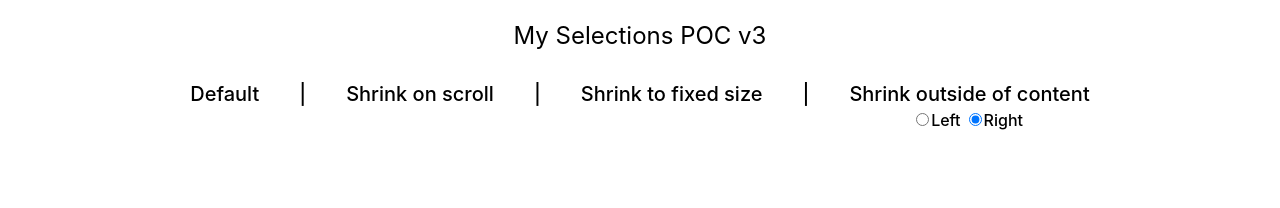
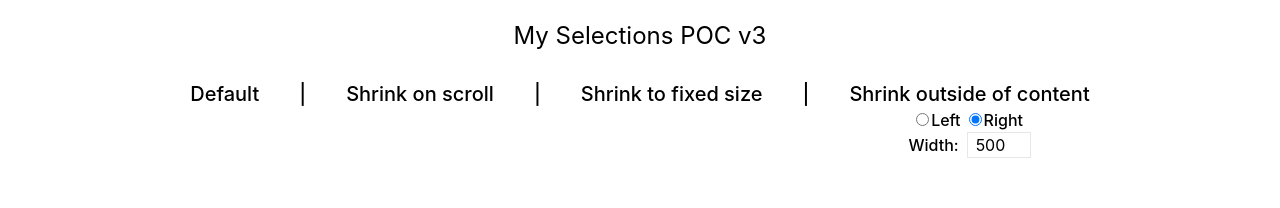
Before and after one commit to bonavawineyard/myselections-poc-3, a React (Create React App) app: page /fixed-outside-right in a window 1280 px wide. Shown: the top 208 px of the page. Built offline with nearby package versions, Linux system fonts and the light colour scheme.

Commit message:
Size as a setting

```diff
--- a/src/components/Main/MainNav.tsx
+++ b/src/components/Main/MainNav.tsx
@@ -1,12 +1,18 @@
-import React, { Fragment } from "react";
+import React, { Fragment, useContext } from "react";
 import { NavLink, useLocation } from "react-router-dom";
+import { MainContext } from "../../context/MainContext";
 import { MainNavRadio } from "./MainNavRadio";
-export const MainNav = () => {
-  const location = useLocation();
+
+interface IRoute {
+  title: string;
+  path: string;
+  routes: IRoute[];
+}
 
 const newRoutes = [
   {
     title: "Shrink on scroll",
+    path: "",
     routes: [
       { title: "Left", path: "/shrink-left" },
       { title: "Right", path: "/shrink-right" },
@@ -14,6 +20,7 @@ export const MainNav = () => {
   },
   {
     title: "Shrink to fixed size",
+    path: "",
     routes: [
       { title: "Left", path: "/fixed-size-left" },
       { title: "Right", path: "/fixed-size-right" },
@@ -21,12 +28,20 @@ export const MainNav = () => {
   },
   {
     title: "Shrink outside of content",
+    path: "/fixed-outside-left",
     routes: [
       { title: "Left", path: "/fixed-outside-left" },
       { title: "Right", path: "/fixed-outside-right" },
     ],
   },
-  ];
+] as IRoute[];
+
+export const MainNav = () => {
+  const { roomViewWidth, setRoomViewWidth } = useContext(MainContext);
+  const location = useLocation();
+
+  const hasChildRoutes = (routes: IRoute[]) =>
+    routes.some((childRoute) => childRoute.path === location.pathname);
 
   return (
     <nav className="pt-3 pb-10 h-40">
@@ -41,9 +56,7 @@ export const MainNav = () => {
             <li>|</li>
             <li>
               <NavLink to={route.routes[0].path}>{route.title}</NavLink>
-              {route.routes.some(
-                (childRoute) => childRoute.path === location.pathname
-              ) && (
+              {hasChildRoutes(route.routes) && (
                 <div className="text-base text-center">
                   {route.routes.map((childRoute, index) => (
                     <MainNavRadio
@@ -52,6 +65,21 @@ export const MainNav = () => {
                       text={childRoute.title}
                     />
                   ))}
+                  {route.path === "/fixed-outside-left" && (
+                    <div>
+                      <label>
+                        <span>Width:</span>
+                        <input
+                          type="text"
+                          className="border w-16 ml-2 px-2"
+                          value={roomViewWidth}
+                          onChange={(e) =>
+                            setRoomViewWidth(Number(e.target.value))
+                          }
+                        />
+                      </label>
+                    </div>
+                  )}
                 </div>
               )}
             </li>
--- a/src/context/MainContext.tsx
+++ b/src/context/MainContext.tsx
@@ -11,6 +11,7 @@ const defaultValues = {
       type: "base",
     },
   ],
+  roomViewWidth: 500,
   routes,
   selectedIndex: {
     whitegoods_fridge: -1,
@@ -21,6 +22,7 @@ const defaultValues = {
   setCurrentBehaviour: () => {},
   setIsShrunk: () => {},
   setLayerImages: () => {},
+  setRoomViewWidth: () => {},
   setSelectedIndex: () => {},
 } as IMainContext;
 
@@ -39,6 +41,9 @@ export const MainContextProvider: FC<{ children: ReactNode }> = ({
   const [currentBehaviour, setCurrentBehaviour] = useState(
     defaultValues.currentBehaviour
   );
+  const [roomViewWidth, setRoomViewWidth] = useState(
+    defaultValues.roomViewWidth
+  );
 
   return (
     <MainContext.Provider
@@ -47,12 +52,14 @@ export const MainContextProvider: FC<{ children: ReactNode }> = ({
         currentBehaviour,
         isShrunk,
         layerImages,
+        roomViewWidth,
         routes: defaultValues.routes,
         selectedIndex,
         setActiveStep,
         setCurrentBehaviour,
         setIsShrunk,
         setLayerImages,
+        setRoomViewWidth,
         setSelectedIndex,
         setShrinkTo,
         shrinkTo,
--- a/src/hooks/useShrinkOnScroll.ts
+++ b/src/hooks/useShrinkOnScroll.ts
@@ -18,9 +18,12 @@ export const useShrinkOnScroll = ({
   minHeight: number;
   behaviour: IBehaviour;
 }) => {
-  const { setIsShrunk, setShrinkTo, setCurrentBehaviour } = useContext(
-    MainContext
-  );
+  const {
+    setIsShrunk,
+    setShrinkTo,
+    setCurrentBehaviour,
+    roomViewWidth,
+  } = useContext(MainContext);
 
   useEffect(() => {
     setCurrentBehaviour(behaviour);
@@ -53,6 +56,7 @@ export const useShrinkOnScroll = ({
         onShrunkChange: toggleShrunkState,
         imageHeight,
         behaviour,
+        roomViewWidth,
       });
     };
 
@@ -81,5 +85,6 @@ export const useShrinkOnScroll = ({
     setIsShrunk,
     shrinkTo,
     behaviour,
+    roomViewWidth,
   ]);
 };
--- a/src/interfaces/index.ts
+++ b/src/interfaces/index.ts
@@ -48,12 +48,14 @@ export interface IMainContext {
   currentBehaviour: IBehaviour;
   isShrunk?: boolean | null;
   layerImages?: ILayerImage[];
+  roomViewWidth: number;
   routes: IRoute[];
   selectedIndex: ISelectedIndex;
   setActiveStep: Dispatch<SetStateAction<number>>;
   setCurrentBehaviour: Dispatch<SetStateAction<IBehaviour>>;
   setIsShrunk: (isShrunk: boolean) => void;
   setLayerImages: Dispatch<SetStateAction<ILayerImage[] | undefined>>;
+  setRoomViewWidth: Dispatch<SetStateAction<number>>;
   setSelectedIndex: Dispatch<SetStateAction<ISelectedIndex>>;
   setShrinkTo?: (shrinkTo: IShrinkTo) => void;
   shrinkTo?: IShrinkTo;
--- a/src/utils/shrinkOnScroll.ts
+++ b/src/utils/shrinkOnScroll.ts
@@ -40,16 +40,20 @@ const updateInnerContainerElementHeight = (
   }
 };
 
-const shrinkToMiddleLeft = (element: HTMLDivElement) => {
+const shrinkToMiddleLeft = (element: HTMLDivElement, roomViewWidth: number) => {
+  const margin = 20;
   element.style.position = "fixed";
-  element.style.maxWidth = "300px";
-  element.style.marginLeft = "-320px";
+  element.style.maxWidth = `${roomViewWidth}px`;
+  element.style.marginLeft = `-${roomViewWidth + margin}px`;
   element.style.top = "10%";
 };
 
-const shrinkToBottomRight = (element: HTMLDivElement) => {
+const shrinkToBottomRight = (
+  element: HTMLDivElement,
+  roomViewWidth: number
+) => {
   element.style.position = "fixed";
-  element.style.maxWidth = "300px";
+  element.style.maxWidth = `${roomViewWidth}px`;
   element.style.marginLeft = "1044px";
 
   //TODO: temp
@@ -81,6 +85,7 @@ export const shrinkOnScroll = ({
   onShrunkChange,
   imageHeight,
   behaviour,
+  roomViewWidth,
 }: {
   outerContainerElement: HTMLDivElement;
   innerContainerElement: HTMLDivElement;
@@ -89,6 +94,7 @@ export const shrinkOnScroll = ({
   onShrunkChange: (isShrunk: boolean) => void;
   imageHeight: number;
   behaviour: IBehaviour;
+  roomViewWidth: number;
 }) => {
   const {
     top: outerTop,
@@ -121,11 +127,11 @@ export const shrinkOnScroll = ({
       }
 
       if (behaviour === "fixed_size_outside") {
-        shrinkToMiddleLeft(innerContainerElement);
+        shrinkToMiddleLeft(innerContainerElement, roomViewWidth);
       }
 
       if (behaviour === "fixed_size_outside_bottom") {
-        shrinkToBottomRight(innerContainerElement);
+        shrinkToBottomRight(innerContainerElement, roomViewWidth);
       }
 
       onShrunkChange(isShrunk);
```
Lines whose indentation alone changed are shown as unchanged.
